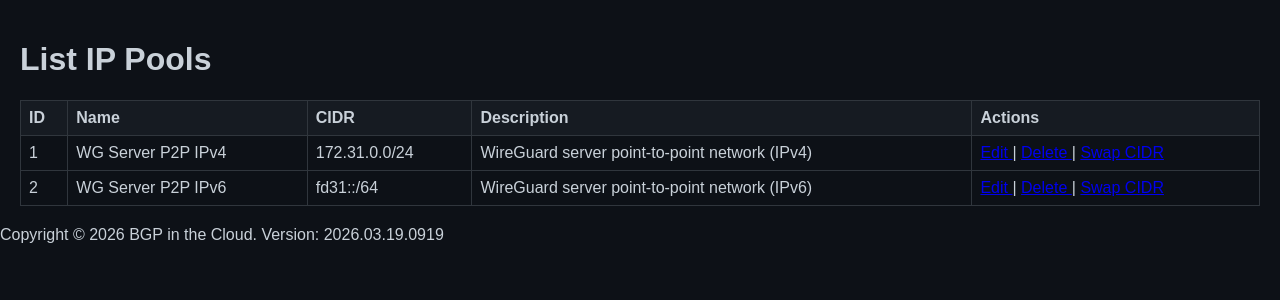
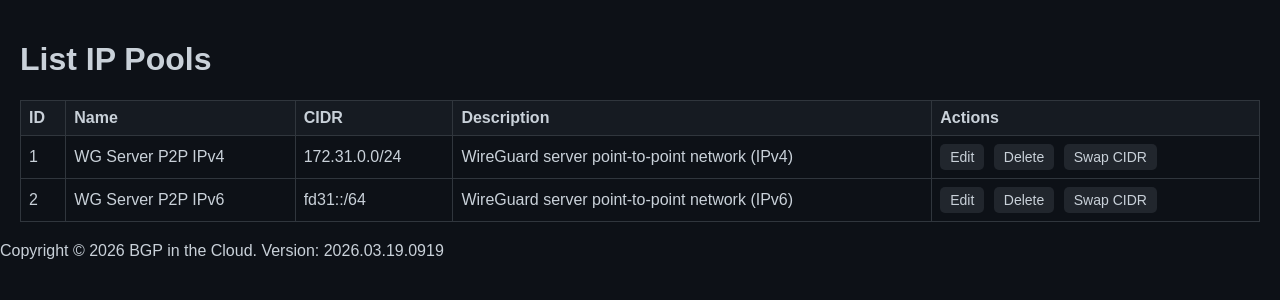
Before and after one commit to 4jpps/bgp-in-cloud, a FastAPI app: page /page/network/pools/list in a window 1280 px wide. Shown: the part 49-349 px from the top of the page. Run offline with FastAPI, Linux system fonts and the light colour scheme; data comes from the database, SQL or seed files in the repository; data that the repository does not hold is empty.

Commit message:
Style: Apply button styling to action links in tables
The action links in the list view tables were appearing as plain text instead of buttons. This commit introduces a new .action-button CSS class and applies it to the action links in the generic_list.html template to restore the button appearance.

```diff
--- a/static/style.css
+++ b/static/style.css
@@ -92,3 +92,21 @@ th, td {
     padding: 8px;
     text-align: left;
 }
+
+/* Action Button Styles */
+.action-button {
+    background-color: #21262d;
+    color: #c9d1d9;
+    padding: 5px 10px;
+    font-size: 14px;
+    border: none;
+    cursor: pointer;
+    text-decoration: none;
+    display: inline-block;
+    margin-right: 5px;
+    border-radius: 5px;
+}
+
+.action-button:hover {
+    background-color: #30363d;
+}
--- a/templates/generic_list.html
+++ b/templates/generic_list.html
@@ -25,10 +25,9 @@
                 {% if view.actions %}
                     <td>
                         {% for action_item in view.actions %}
-                            <a href="{{ url_for('render_page', path=action_item.path.lstrip('/')) }}?id={{ item.id }}" class="text-blue-600 hover:underline dark:text-blue-400">
+                            <a href="{{ url_for('render_page', path=action_item.path.lstrip('/')) }}?id={{ item.id }}" class="action-button">
                                 {{ action_item.name }}
                             </a>
-                            {% if not loop.last %}<span class="mx-2">|</span>{% endif %}
                         {% endfor %}
                     </td>
                 {% endif %}
```
